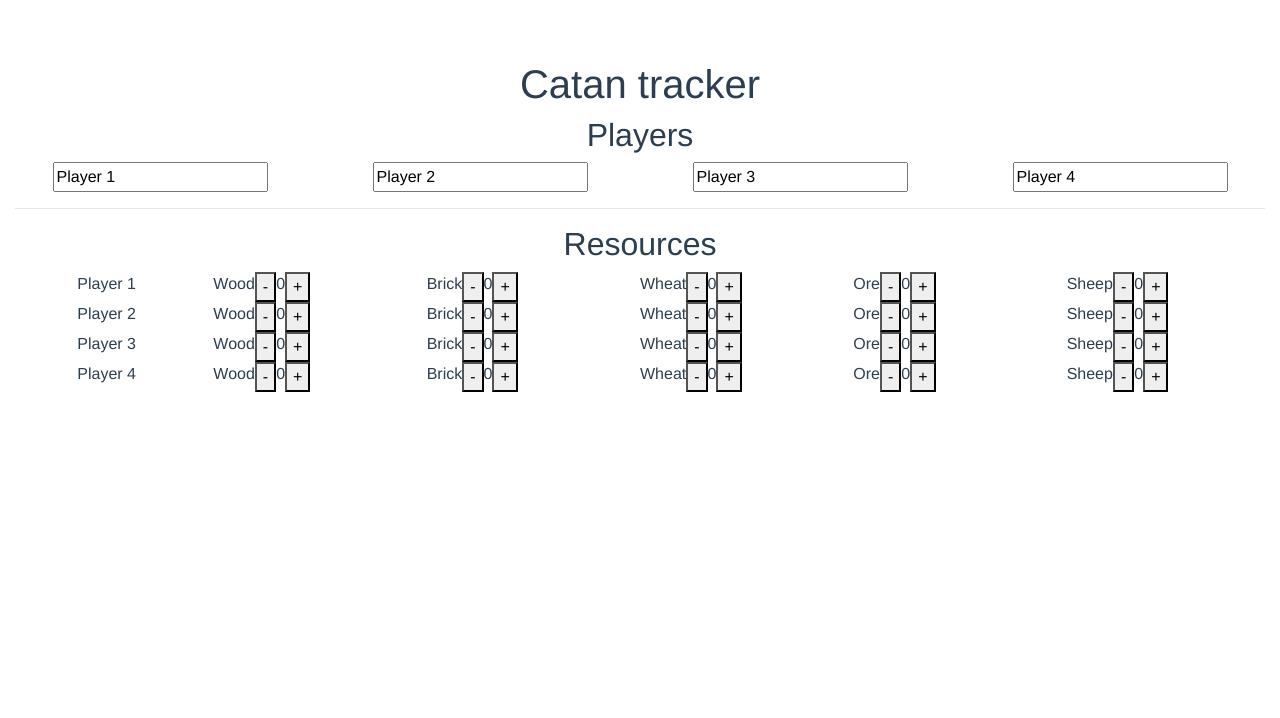
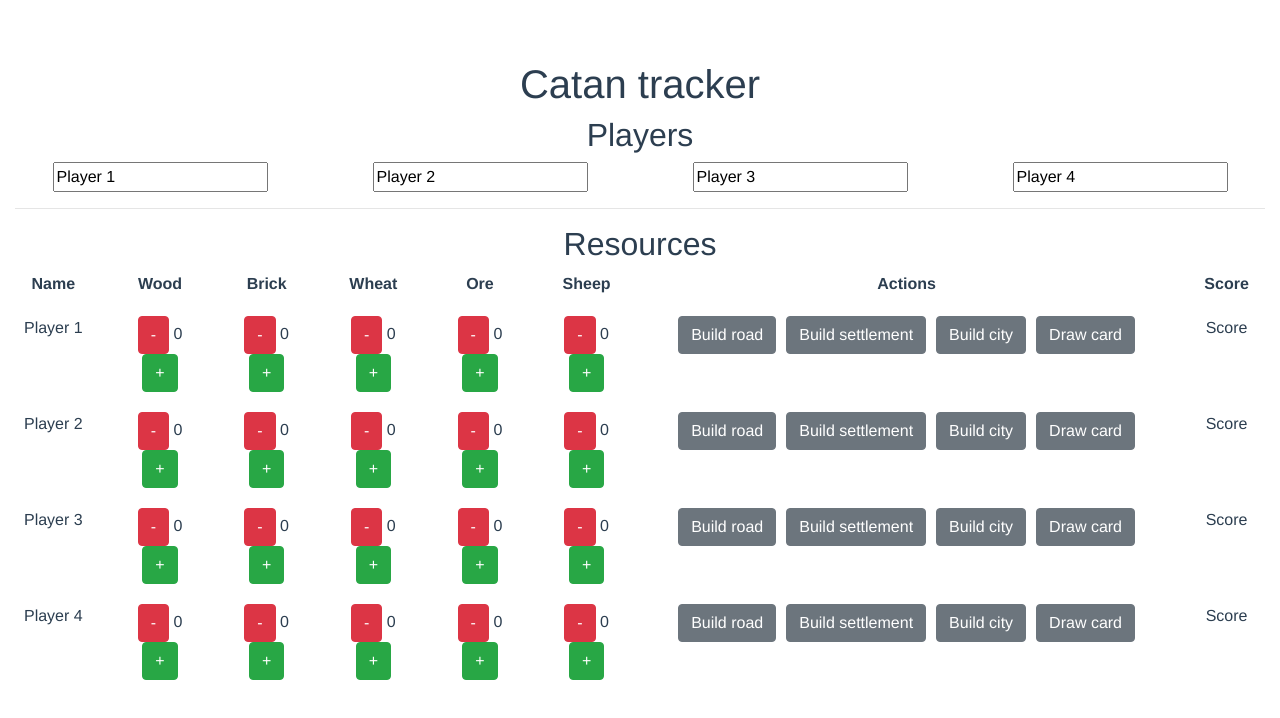
Before and after one commit to jacqueshovine/catan_tracker, a Vue app: page / in a window 1280 px wide. Shown: the top 718 px of the page. Built offline with nearby package versions, Linux system fonts and the light colour scheme.

Commit message:
Added style and Build road function

```diff
--- a/src/App.vue
+++ b/src/App.vue
@@ -15,17 +15,14 @@
     </div>
     <hr>
     <h2>Resources</h2>
-    <player v-for="player in players" v-bind:key="player.id" v-bind:name="player.name"></player>
-    <!--
-    <b-row v-for="player in players" v-bind:key="player.id">
-      <b-col>{{ player.name }}</b-col>
-      <b-col v-for="resource in resources" v-bind:key="resource.id">
-        <resource :resourceName="resource"/>
-      </b-col>
-      <hr>
-    </b-row>
-    -->
-
+    <div>
+      <b-row>
+        <b-col class="header" v-for="header in headers" v-bind:key="header.key" :cols="header.cols">{{ header.title }}</b-col>
+      </b-row>
+    </div>
+    <div v-for="player in players" v-bind:key="player.id" >
+      <player class="playerRow" v-bind:name="player.name"></player>
+    </div>
   </b-container>
 </template>
 
@@ -49,7 +46,16 @@
         {id: 3, name: 'Player 3', score: 0},
         {id: 4, name: 'Player 4', score: 0},
       ],
-      resources: ['wood', 'brick', 'wheat', 'ore', 'sheep']
+      headers: [
+        {title: 'Name', cols: 1},
+        {title: 'Wood', cols: 1},
+        {title: 'Brick', cols: 1},
+        {title: 'Wheat', cols: 1},
+        {title: 'Ore', cols: 1},
+        {title: 'Sheep', cols: 1},
+        {title: 'Actions', cols: 5},
+        {title: 'Score', cols: 1}
+      ]
     }
   }
 }
@@ -65,6 +71,18 @@
   margin-top: 60px;
 }
 
+.header {
+  font-weight: bold;
+}
+
+.playerRow {
+  margin-top:20px;
+}
+
+.btn-action {
+  margin:0 5px;
+}
+
 label {
   margin-bottom:0;
 }
--- a/src/components/Player.vue
+++ b/src/components/Player.vue
@@ -1,25 +1,29 @@
 <template>
   <b-row>
-    <b-col>
-      {{ name }}
+    <b-col cols="1">{{ name }}</b-col>
+    <b-col cols="1" v-for="resource in resources" v-bind:key="resource.id">
+      <b-button v-on:click="decrement(resource, 1)" variant="danger"> - </b-button> {{ resource.count }} <b-button v-on:click="increment(resource, 1)" variant="success"> + </b-button>
     </b-col>
-    <b-col v-for="resource in resources" v-bind:key="resource.id">
-      <b-row>
-        <resource :name="resource.name"></resource>
-        <button v-on:click="decrement(resource)"> - </button> {{ resource.count }} <button v-on:click="increment(resource)"> + </button>
-      </b-row>
+    <b-col cols="5">
+      <b-button class="btn-action" v-on:click="buildRoad()">Build road</b-button>
+      <b-button class="btn-action">Build settlement</b-button>
+      <b-button class="btn-action">Build city</b-button>
+      <b-button class="btn-action">Draw card</b-button>
+    </b-col>
+    <b-col cols="1">
+      Score
     </b-col>
   </b-row>
 </template>
 
 <script>
 
-import Resource from './Resource.vue'
+// import Resource from './Resource.vue'
 
 export default {
   name: 'Player', // Component name
   components: {
-    Resource
+    // Resource
   },
   props: {
     name: String // Player name
@@ -36,13 +40,34 @@
     }
   },
   methods: {
-    increment(resource) {
-      resource.count += 1
+    increment(resource, n) {
+      resource.count += n
     },
-    decrement(resource) {
+    decrement(resource, n) {
       if (resource.count > 0) {
-        resource.count -= 1
+        resource.count -= n
       }
+    },
+    hasResources(name, amount) {
+      return this.resources.filter((r) => {
+        return r.name === name
+      })[0].count >= amount
+    },
+    // Road = 1Wood, 1Brick
+    buildRoad() {
+      if (!this.hasResources('Wood', 1)) {
+        return
+      }
+
+      if (!this.hasResources('Brick', 1)) {
+        return
+      }
+
+      this.resources.map((r) => {
+        if (r.name === 'Wood' || r.name === 'Brick') {
+          this.decrement(r, 1)
+        }
+      })
     }
   }
 }
```
